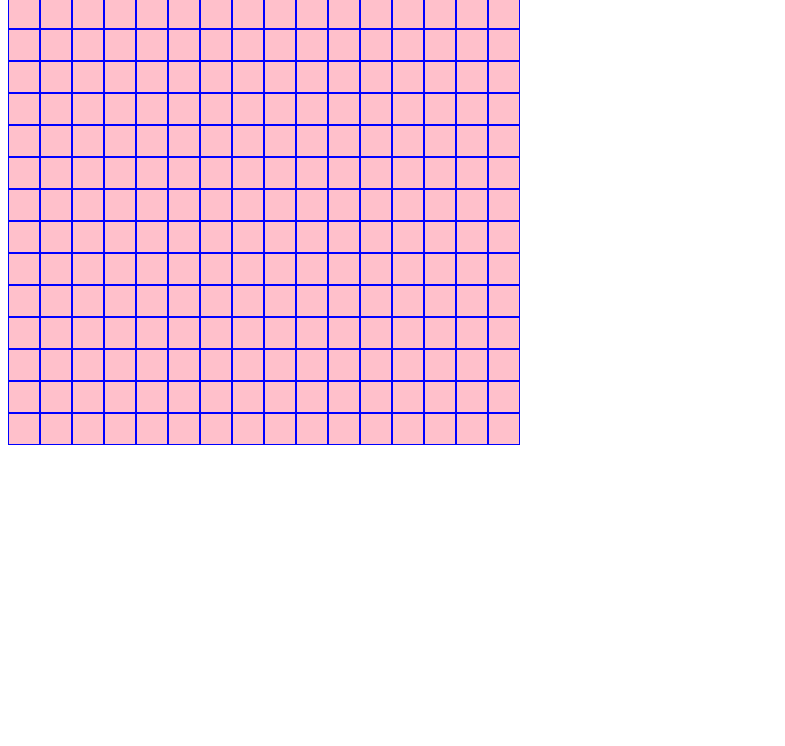
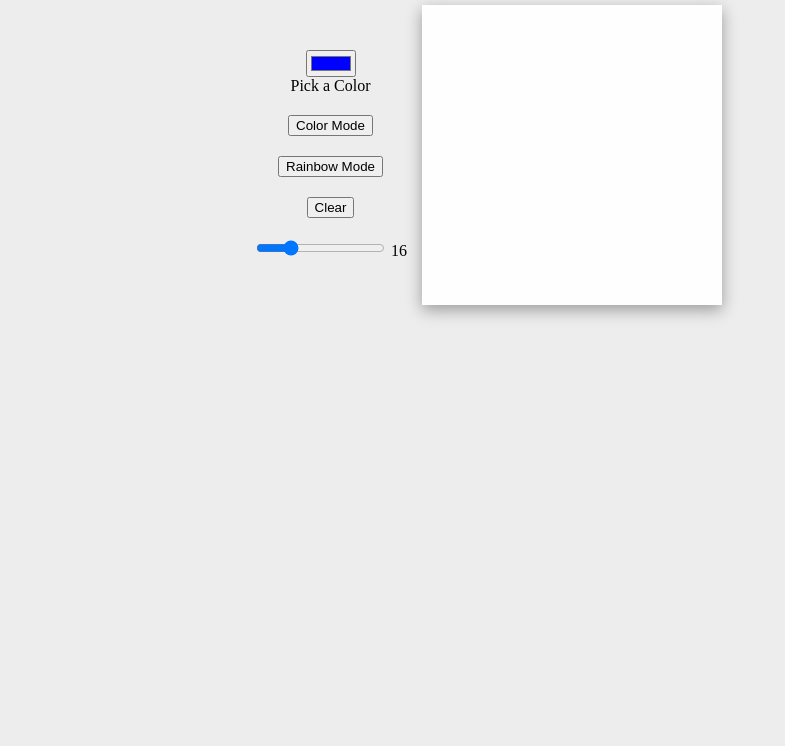
Before and after one commit to jervaters/Etch-a-Sketch, a plain HTML site: page index.html in a window 1280 px wide. Shown: the part 75-821 px from the top of the page, without its empty margins (0-785 px from the left). Drawn offline with Linux system fonts and the light colour scheme.

Commit message:
rainbow mode added

```diff
--- a/index.html
+++ b/index.html
@@ -8,10 +8,29 @@
     <link rel="stylesheet" href="style.css">
 </head>
 <body>
-    <span class="container-one container">
-        <div class="container-div container game">
+    <span class="header">
+        <h1>Etch-A-Sketch</h1>
+    </span>
+    <div class="ui">
+        <span class="container-controls">
+            <div class="color-choice">
+                <input type="color" name="color-choice" id="color-choice" value="#0000FF">
+                <label for="color-choice">Pick a Color</label>
+            </div>
+            <button class="control-button button color-mode">Color Mode</button>
+            <button class="control-button button rainbow-mode">Rainbow Mode</button>
+            <button class="control-button button clear">Clear</button>
+            <div class="slider-div">
+                <input type="range" name="grid-size" id="grid-size-slider" min="1" max="64" value="16" step="1">
+                <label for="grid-size-slider" class="slider-label">Grid Size</label>
+            </div>
 
-        </div>
-    </span>
+        </span>
+        <span class="container-one container">
+            <div class="container-div container game">
+
+            </div>
+        </span>
+    </div>
 </body>
 </html>
--- a/script.js
+++ b/script.js
@@ -1,14 +1,49 @@
 let BOARD_SIZE = 16
+let DEFAULT_COLOR = 'blue'
+
+let color = DEFAULT_COLOR
+let color_choice = document.querySelector("#color-choice")
+color_choice.addEventListener("change", function() {
+    color = color_choice.value
+})
+
+let rainbowMode =  false
+rainbowButton = document.querySelector(".rainbow-mode")
+rainbowButton.addEventListener("click", () => rainbowMode=true)
+
+colorButton = document.querySelector(".color-mode")
+colorButton.addEventListener("click", () => rainbowMode=false)
+
+//Track mouse button is up or down
+let mouseDown = false
+document.body.onmousedown = () => (mouseDown = true)
+document.body.onmouseup = () => (mouseDown = false)
+
+function colorCell(e) {
+    if (e.type === 'mouseover' && !mouseDown ) {
+        return
+    }
+    if (rainbowMode == true) {
+        randomColor = () => {
+            return "#" + Math.floor(Math.random() * 16777215).toString(16);
+            }
+        e.target.style.backgroundColor = randomColor()
+    } else {
+        e.target.style.backgroundColor = color
+    }
+
+}
 
 function drawBoard(gridSize) {
     boardContainer = document.querySelector(".container-div")
-    //console.log(typeof(boardContainer));
+    document.querySelector(".game").replaceChildren()
     for (let i = 0; i < gridSize; i++) {
         for (let j = 0; j < gridSize; j++) {
             const row = document.createElement("div");
             row.classList.add(i, j)
             boardContainer.appendChild(row);
-            //row.textContent = `${i}, ${j}`
+            row.addEventListener("mousedown", colorCell)
+            row.addEventListener("mouseover", colorCell)
         }
     }
     setNumberOfColumns(gridSize)
@@ -17,6 +52,26 @@ function drawBoard(gridSize) {
 function setNumberOfColumns(numberOfColumns) {
     const root = document.querySelector(":root");
     root.style.setProperty('--numberOfColumns',numberOfColumns)
+    document.querySelector('.slider-label').textContent = numberOfColumns
 }
 
+function clearBoard() {
+    drawBoard(gridSlider.value)
+}
+
+
+
+
+
+//Clear button
+let resetButton = document.querySelector(".clear")
+resetButton.addEventListener("click", clearBoard)
+
 drawBoard(BOARD_SIZE)
+
+
+let gridSlider = document.querySelector("#grid-size-slider")
+gridSlider.addEventListener("change", function() {
+    document.querySelector(".slider-label").textContent = gridSlider.value;
+    drawBoard(gridSlider.value)
+})
--- a/style.css
+++ b/style.css
@@ -1,23 +1,55 @@
 :root {
   --numberOfColumns: 8;
+  --primary-dark: #333;
+  --primary-light: #ededed;
+  --secondary-light: #fefefe;
 }
 
 html, body {
     height: 100%;
     width: 100%;
     max-width: 960px;
+    background-color: var(--primary-light);
+}
+
+h1 {
+    text-align: center;
 }
 
 .game {
     display: grid;
     grid-template-columns: repeat(var(--numberOfColumns), 1fr);
     text-align: center;
-    width: fit-content;
+    width: 300px;
+    height: 300px;
+    background-color: var(--secondary-light);
+    box-shadow: rgba(0, 0, 0, 0.35) 0px 5px 15px;
 }
-.game > div {
-    width: 30px;
-    height: 30px;
-    border: 1px solid blue;
-    background-color: pink;
+
+.container-controls {
+    display: flex;
+    flex-direction: column;
+    max-width: fit-content;
+    align-items: center;
+    justify-content: center;
+    gap: 20px;
+}
+
+.ui {
+    display: flex;
+    justify-content: center;
+    gap: 15px;
+}
+
+button:hover {
+    transform: scale(1.15);
+    transition-duration: 250ms;
 
 }
+
+.color-choice {
+    display: flex;
+    flex-direction: column;
+    justify-content: center;
+    align-items: center;
+}
```
